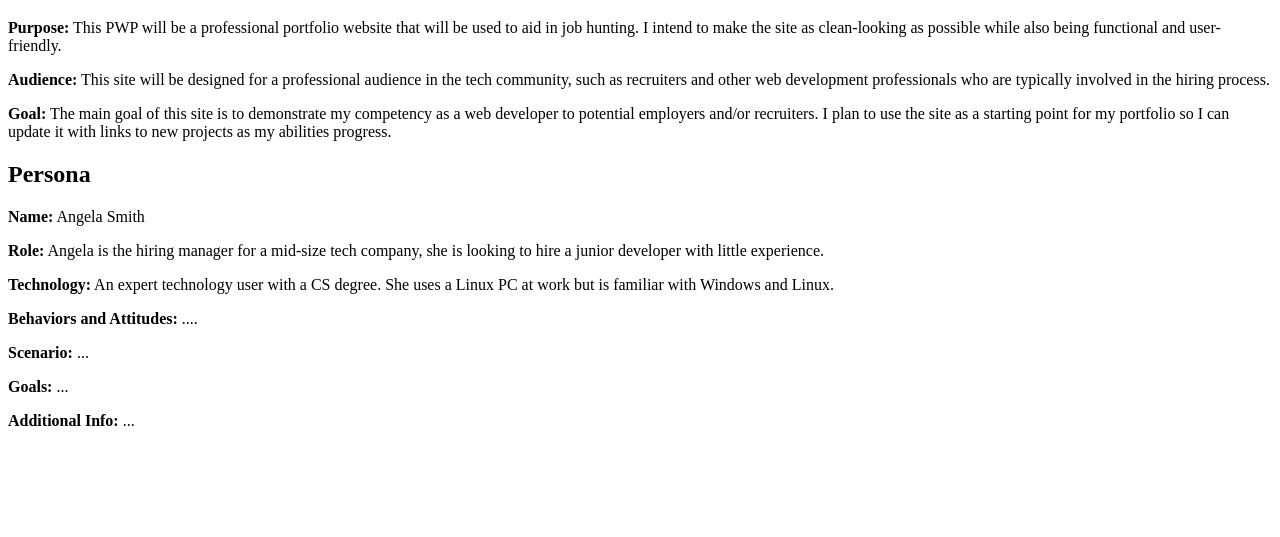
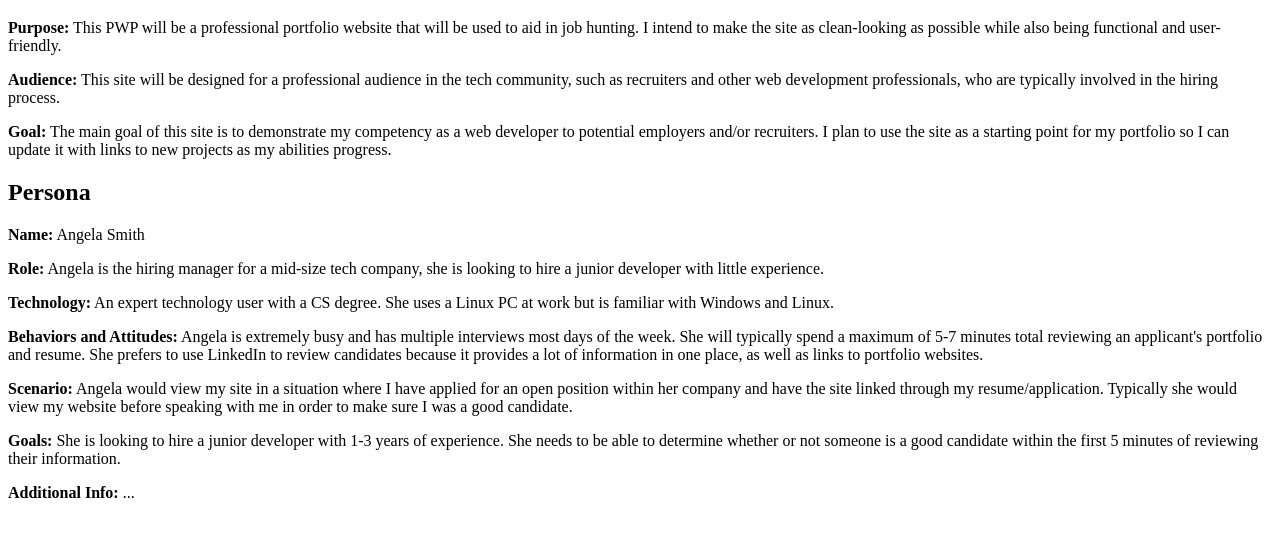
Before and after one commit to CharlesHancock2/charles-pwp, a plain HTML site: page public_html/documentation/milestone-1.html in a window 1280 px wide. Shown: the part 61-598 px from the top of the page. Drawn offline with Linux system fonts and the light colour scheme.

Commit message:
filled in sections

```diff
--- a/public_html/documentation/milestone-1.html
+++ b/public_html/documentation/milestone-1.html
@@ -16,7 +16,7 @@
 </div>
 <div>
     <p><strong>Audience:</strong> This site will be designed for a professional audience in the tech community,
-        such as recruiters and other web development professionals who are typically involved in the hiring process.
+        such as recruiters and other web development professionals, who are typically involved in the hiring process.
     </p>
 </div>
 <div>
@@ -39,13 +39,13 @@
     <p><strong>Technology:</strong> An expert technology user with a CS degree. She uses a Linux PC at work but is familiar with Windows and Linux.</p>
 </div>
 <div>
-    <p><strong>Behaviors and Attitudes:</strong> ....</p>
+    <p><strong>Behaviors and Attitudes:</strong> Angela is extremely busy and has multiple interviews most days of the week. She will typically spend a maximum of 5-7 minutes total reviewing an applicant's portfolio and resume. She prefers to use LinkedIn to review candidates because it provides a lot of information in one place, as well as links to portfolio websites. </p>
 </div>
 <div>
-    <p><strong>Scenario:</strong> ...</p>
+    <p><strong>Scenario:</strong> Angela would view my site in a situation where I have applied for an open position within her company and have the site linked through my resume/application. Typically she would view my website before speaking with me in order to make sure I was a good candidate.</p>
 </div>
 <div>
-    <p><strong>Goals:</strong> ...</p>
+    <p><strong>Goals:</strong> She is looking to hire a junior developer with 1-3 years of experience. She needs to be able to determine whether or not someone is a good candidate within the first 5 minutes of reviewing their information.</p>
 </div>
 <div>
     <p><strong>Additional Info:</strong> ...</p>
```
